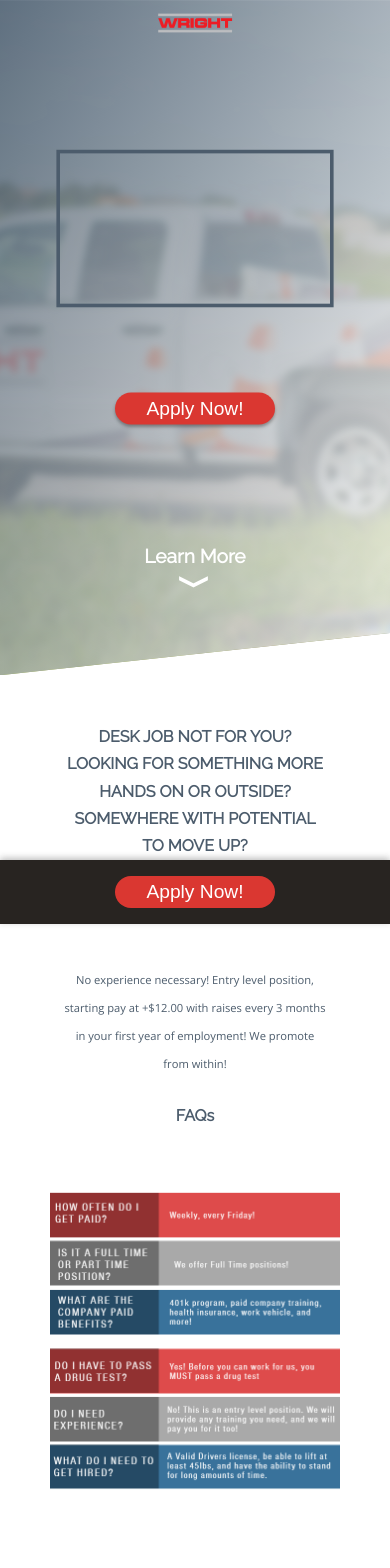
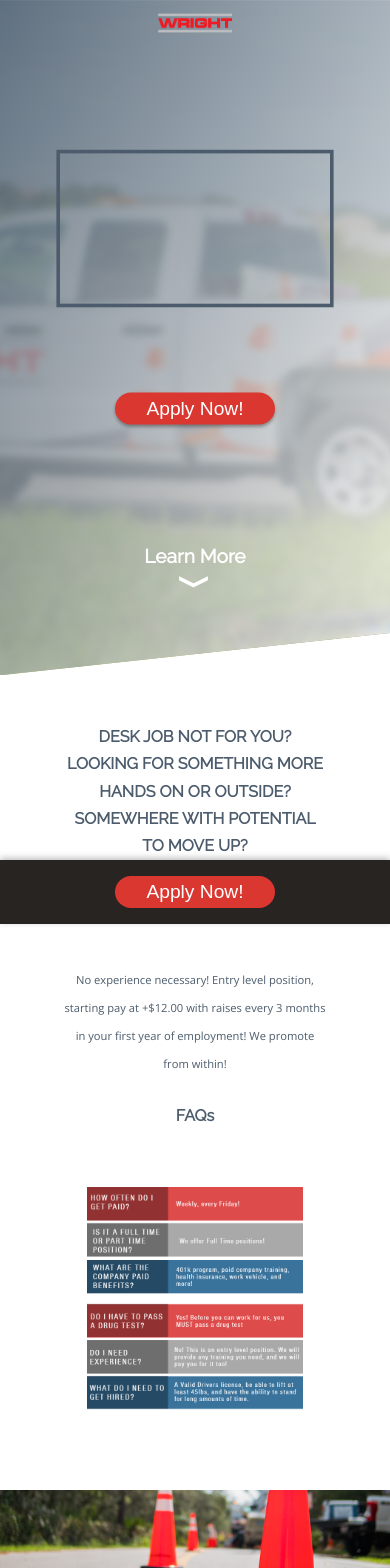
Before and after one commit to ECWireless/wd-wright, a React (Create React App) app: page / in a window 390 px wide. Shown: the top 1568 px of the page. Built offline with nearby package versions, Linux system fonts and the light colour scheme; no server answers; the HTML template or start-up script is replaced by a standard one.

Commit message:
Responsive testimonial

```diff
--- a/src/sass/components/_perks.scss
+++ b/src/sass/components/_perks.scss
@@ -64,7 +64,7 @@
         height: 60rem;
 
         @include respond(phone) {
-            height: 40rem;
+            height: 30rem;
         }
     }
 
--- a/src/sass/components/_testimonials.scss
+++ b/src/sass/components/_testimonials.scss
@@ -300,7 +300,7 @@
         width: 80rem;
 
         @include respond(phone) {
-            width: 50rem;
+            width: 35rem;
         }
     }
 }
```
